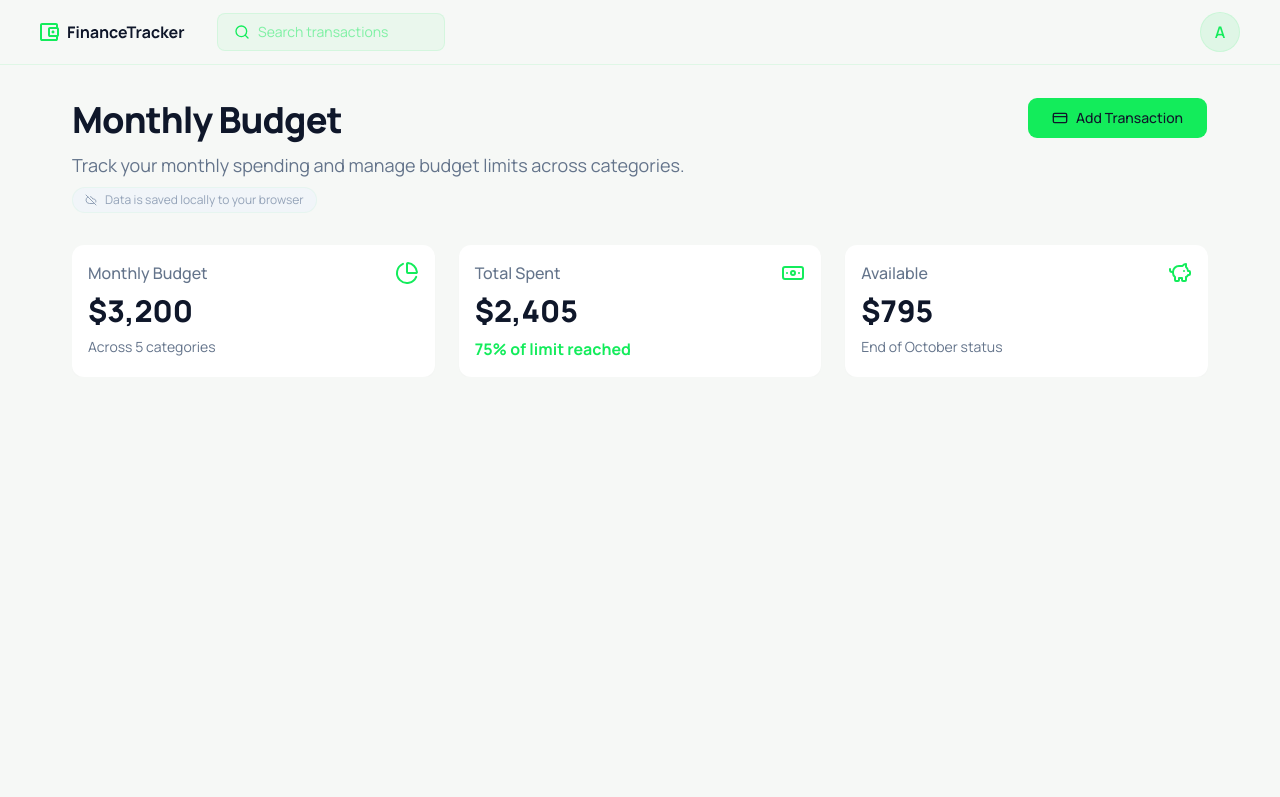
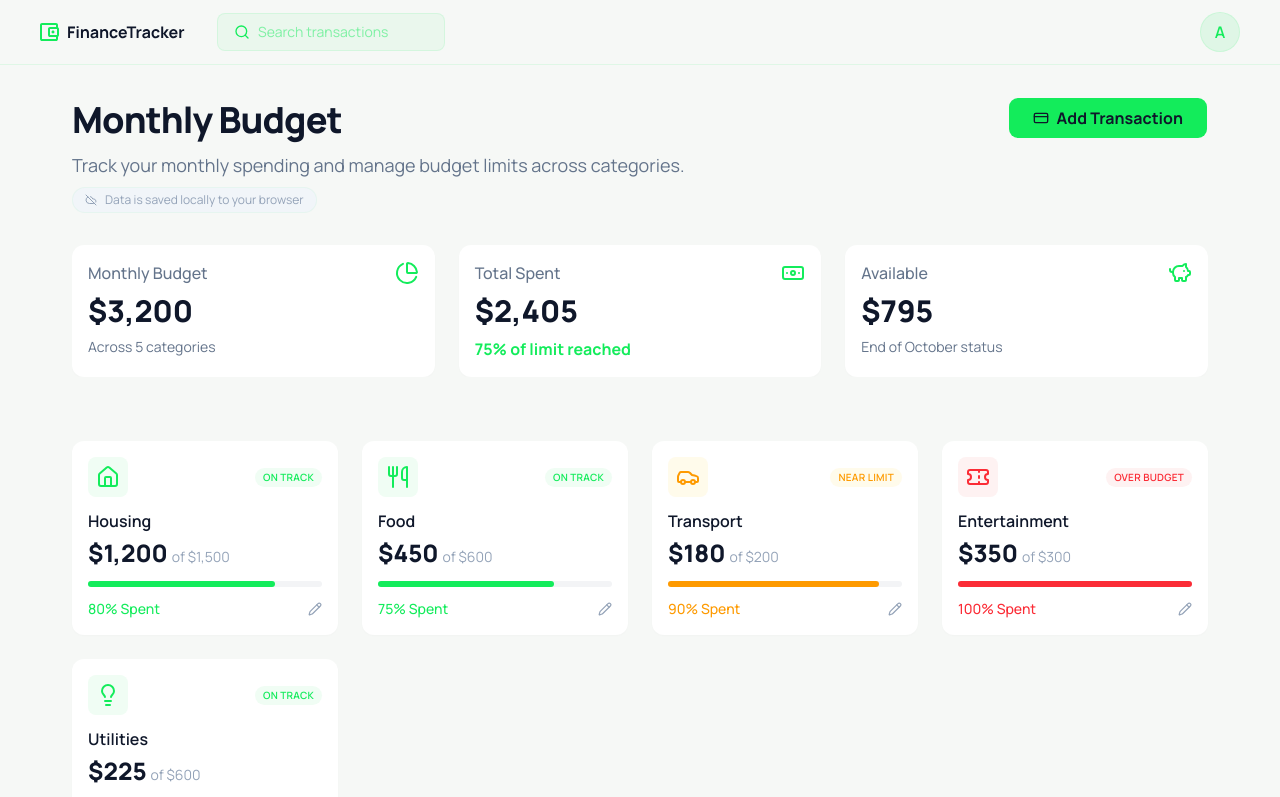
Before and after one commit to HenryAgu/finance-tracker, a Next.js app: page / in a window 1280 px wide. Shown: the top 797 px of the page. Built offline with nearby package versions, Linux system fonts and the light colour scheme.

Commit message:
feat: budget categories

```diff
--- a/app/page.tsx
+++ b/app/page.tsx
@@ -1,9 +1,11 @@
+import Budgets from "@/components/home/budgets";
 import Header from "@/components/home/header";
 
 export default function Home() {
   return (
     <div className="min-h-screen bg-surface-tint">
       <Header />
+      <Budgets/>
     </div>
   );
 }
--- /dev/null
+++ b/components/home/budgets.tsx
@@ -0,0 +1,61 @@
+import { Car, House, Lightbulb, Ticket, Utensils } from "lucide-react";
+import React from "react"
+import CategoriesCard from "./categories-card";
+
+type BudgetTypes = {
+  icon: React.ReactNode;
+  label: string;
+  title: string;
+  amount: number;
+  spent: number;
+}
+
+const budgets: BudgetTypes[] = [
+  {
+    icon: <House className="text-brand-green" />,
+    label: "ON TRACK",
+    title: "Housing",
+    amount: 1500,
+    spent: 1200,
+  },
+  {
+    icon: <Utensils className="text-brand-green" />,
+    label: "ON TRACK",
+    title: "Food",
+    amount: 600,
+    spent: 450,
+  },
+  {
+    icon: <Car className="text-amber-500" />,
+    label: "NEAR LIMIT",
+    title: "Transport",
+    amount: 200,
+    spent: 180,
+  },
+  {
+    icon: <Ticket className="text-red-500" />,
+    label: "OVER BUDGET",
+    title: "Entertainment",
+    amount: 300,
+    spent: 350,
+  },
+  {
+    icon: <Lightbulb className="text-brand-green" />,
+    label: "ON TRACK",
+    title: "Utilities",
+    amount: 600,
+    spent: 225,
+  },
+]
+
+const Budgets = () => {
+  return (
+    <div className='py-8 px-5 lg:px-18 grid grid-cols-1 lg:grid-cols-4 gap-6'>
+      {budgets.map((item) => (
+        <CategoriesCard key={item.title} item={item}/>
+      ))}
+    </div>
+  )
+}
+
+export default Budgets
--- /dev/null
+++ b/components/home/categories-card.tsx
@@ -0,0 +1,59 @@
+import React from 'react'
+import { Pencil } from 'lucide-react'
+import { getStatus } from '@/lib/get-status';
+
+type BudgetTypes = {
+  icon: React.ReactNode;
+  label: string;
+  title: string;
+  amount: number;
+  spent: number;
+}
+
+const CategoriesCard = ({ item }: { item: BudgetTypes }) => {
+  const pct = Math.min((item.spent / item.amount) * 100, 100);
+  const status = getStatus(item.spent, item.amount);
+
+  return (
+    <div className="bg-white p-4 rounded-[12px] shadow-[0px_1px_2px_0px_#00000005] flex flex-col gap-y-3">
+      {/* Top row */}
+      <div className="flex items-center justify-between">
+        <div className={`${status.iconBg} p-2 rounded-[8px]`}>
+          {item.icon}
+        </div>
+        <span className={`${status.badgeClass} text-[10px] font-semibold px-2 py-0.5 rounded-full tracking-wide`}>
+          {item.label}
+        </span>
+      </div>
+
+      {/* Title + amounts */}
+      <div className="flex flex-col gap-y-1">
+        <p className="text-[#0F172A] font-semibold text-base">{item.title}</p>
+        <div className="flex items-end gap-x-1">
+          <p className="text-[#0F172A] font-black text-2xl">${item.spent.toLocaleString()}</p>
+          <p className="text-[#94A3B8] text-sm pb-0.5">of ${item.amount.toLocaleString()}</p>
+        </div>
+      </div>
+
+      {/* Progress bar */}
+      <div className="w-full h-1.5 bg-gray-100 rounded-full">
+        <div
+          className={`h-1.5 rounded-full ${status.color} transition-all duration-300`}
+          style={{ width: `${pct}%` }}
+        />
+      </div>
+
+      {/* Footer */}
+      <div className="flex items-center justify-between">
+        <p className={`text-sm font-medium ${status.labelColor}`}>
+          {Math.round(pct)}% Spent
+        </p>
+        <button className="text-[#94A3B8] hover:text-brand-green transition-colors">
+          <Pencil size={14} />
+        </button>
+      </div>
+    </div>
+  )
+}
+
+export default CategoriesCard
--- a/components/home/header.tsx
+++ b/components/home/header.tsx
@@ -45,7 +45,7 @@ const Header = () => {
                 </div>
                 <Button className="bg-brand-green w-fit flex items-center gap-x-2 text-[#0F172A] px-6 py-5" size="lg" type="button">
                     <CreditCard />
-                    <span>Add Transaction</span>
+                    <span className="text-base font-bold">Add Transaction</span>
                 </Button>
             </div>
             <div className="flex gap-5 lg:gap-6 overflow-x-auto md:flex-wrap scrollbar-hide">
--- /dev/null
+++ b/lib/get-status.ts
@@ -0,0 +1,6 @@
+export const getStatus = (spent: number, amount: number) => {
+  const pct = (spent / amount) * 100;
+  if (pct >= 100) return { color: "bg-red-500", labelColor: "text-red-500", badgeClass: "bg-red-50 text-red-500", iconBg: "bg-red-50" };
+  if (pct >= 85)  return { color: "bg-amber-500", labelColor: "text-amber-500", badgeClass: "bg-amber-50 text-amber-500", iconBg: "bg-amber-50" };
+  return { color: "bg-brand-green", labelColor: "text-brand-green", badgeClass: "bg-green-50 text-brand-green", iconBg: "bg-green-50" };
+};
```
